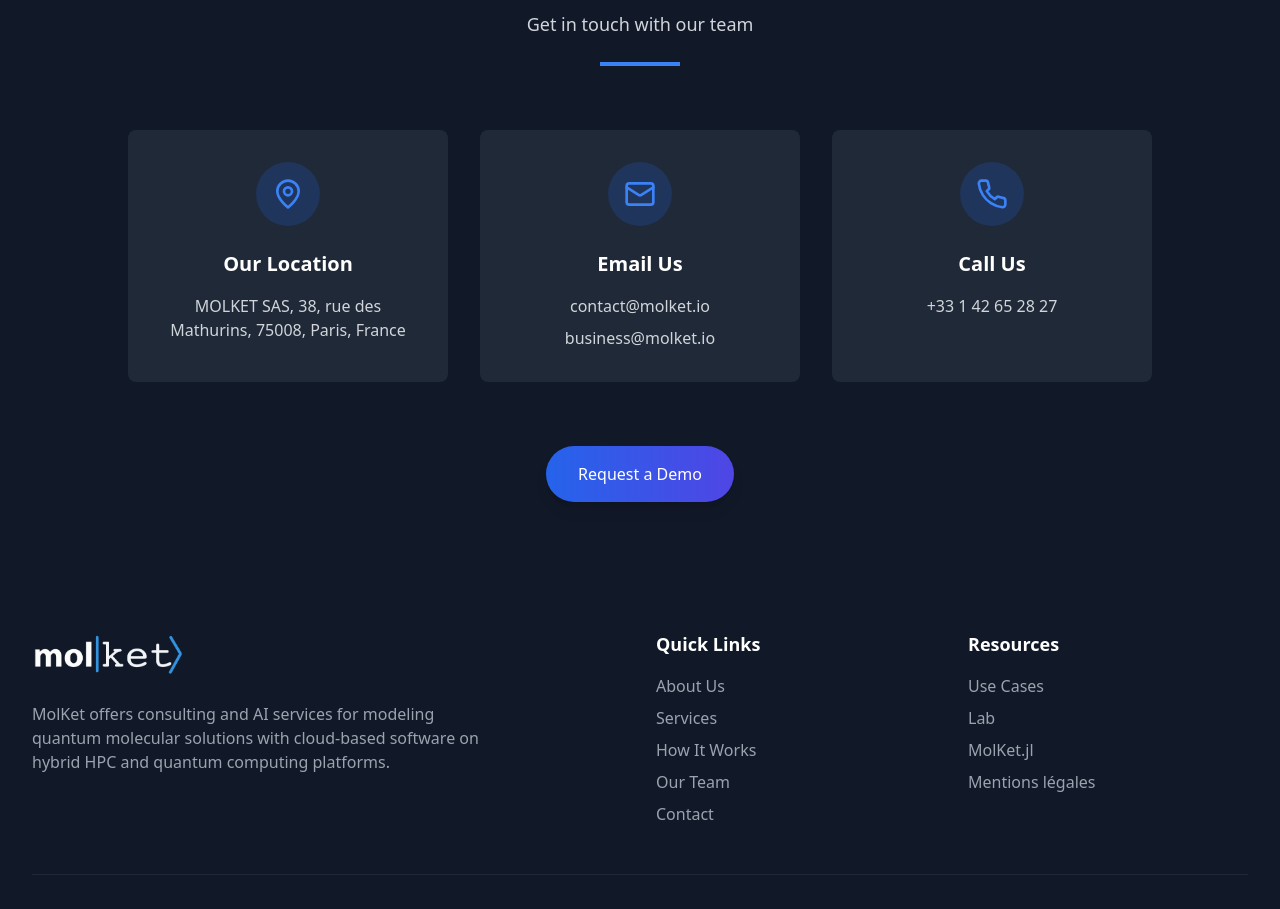
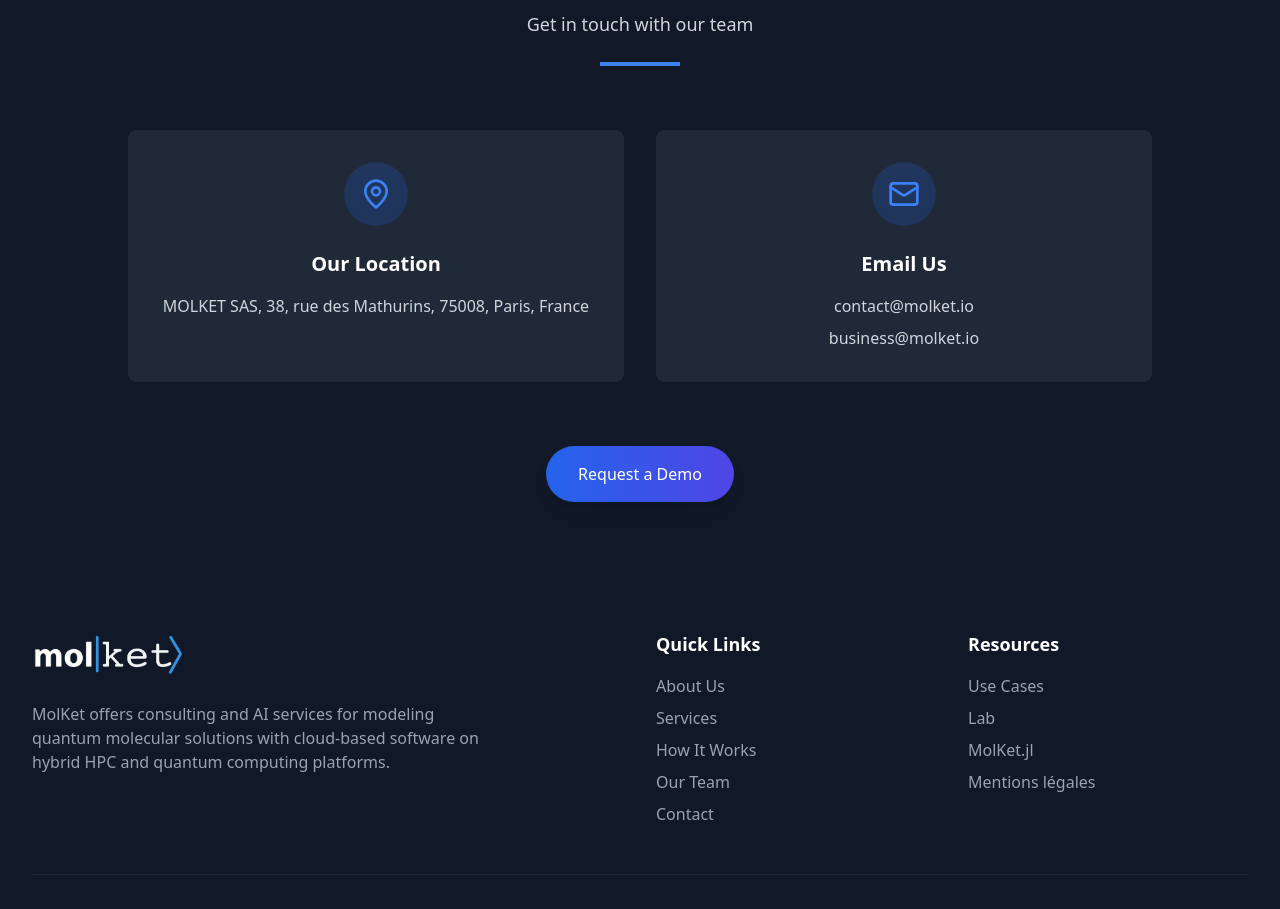
Before and after one commit to zainmo11/Molket, a React (Vite) app: page / in a window 1280 px wide. Shown: the part 8280-9189 px from the top of the page. Built offline with nearby package versions, Linux system fonts and the light colour scheme.

Commit message:
Add files via upload

```diff
--- a/src/components/Contact.tsx
+++ b/src/components/Contact.tsx
@@ -22,7 +22,7 @@
           </motion.div>
 
           <div className="max-w-5xl mx-auto">
-            <div className="grid grid-cols-1 md:grid-cols-3 gap-8">
+            <div className="grid grid-cols-1 md:grid-cols-2 gap-8">
               {/* Location Card */}
               <motion.div
                   className="bg-gray-800 rounded-lg p-8 text-center"
@@ -69,19 +69,19 @@
               </motion.div>
 
               {/* Phone Card */}
-              <motion.div
-                  className="bg-gray-800 rounded-lg p-8 text-center"
-                  initial={{ opacity: 0, y: 30 }}
-                  whileInView={{ opacity: 1, y: 0 }}
-                  viewport={{ once: true }}
-                  transition={{ duration: 0.6, delay: 0.4 }}
-              >
-                <div className="w-16 h-16 mx-auto bg-blue-600/20 rounded-full flex items-center justify-center text-blue-500 mb-6">
-                  <Phone className="w-8 h-8" />
-                </div>
-                <h3 className="text-xl font-bold mb-4">{t('contact.phone.title')}</h3> {/* Localized heading */}
-                <p className="text-gray-300">{t('contact.phone.number')}</p> {/* Localized phone number */}
-              </motion.div>
+              {/*<motion.div*/}
+              {/*    className="bg-gray-800 rounded-lg p-8 text-center"*/}
+              {/*    initial={{ opacity: 0, y: 30 }}*/}
+              {/*    whileInView={{ opacity: 1, y: 0 }}*/}
+              {/*    viewport={{ once: true }}*/}
+              {/*    transition={{ duration: 0.6, delay: 0.4 }}*/}
+              {/*>*/}
+              {/*  <div className="w-16 h-16 mx-auto bg-blue-600/20 rounded-full flex items-center justify-center text-blue-500 mb-6">*/}
+              {/*    <Phone className="w-8 h-8" />*/}
+              {/*  </div>*/}
+              {/*  <h3 className="text-xl font-bold mb-4">{t('contact.phone.title')}</h3> /!* Localized heading *!/*/}
+              {/*  <p className="text-gray-300">{t('contact.phone.number')}</p> /!* Localized phone number *!/*/}
+              {/*</motion.div>*/}
             </div>
 
             {/* Request a Demo Button */}
```
Also changed, not shown: 3 other files (tests, documents, lock files or other folders).
